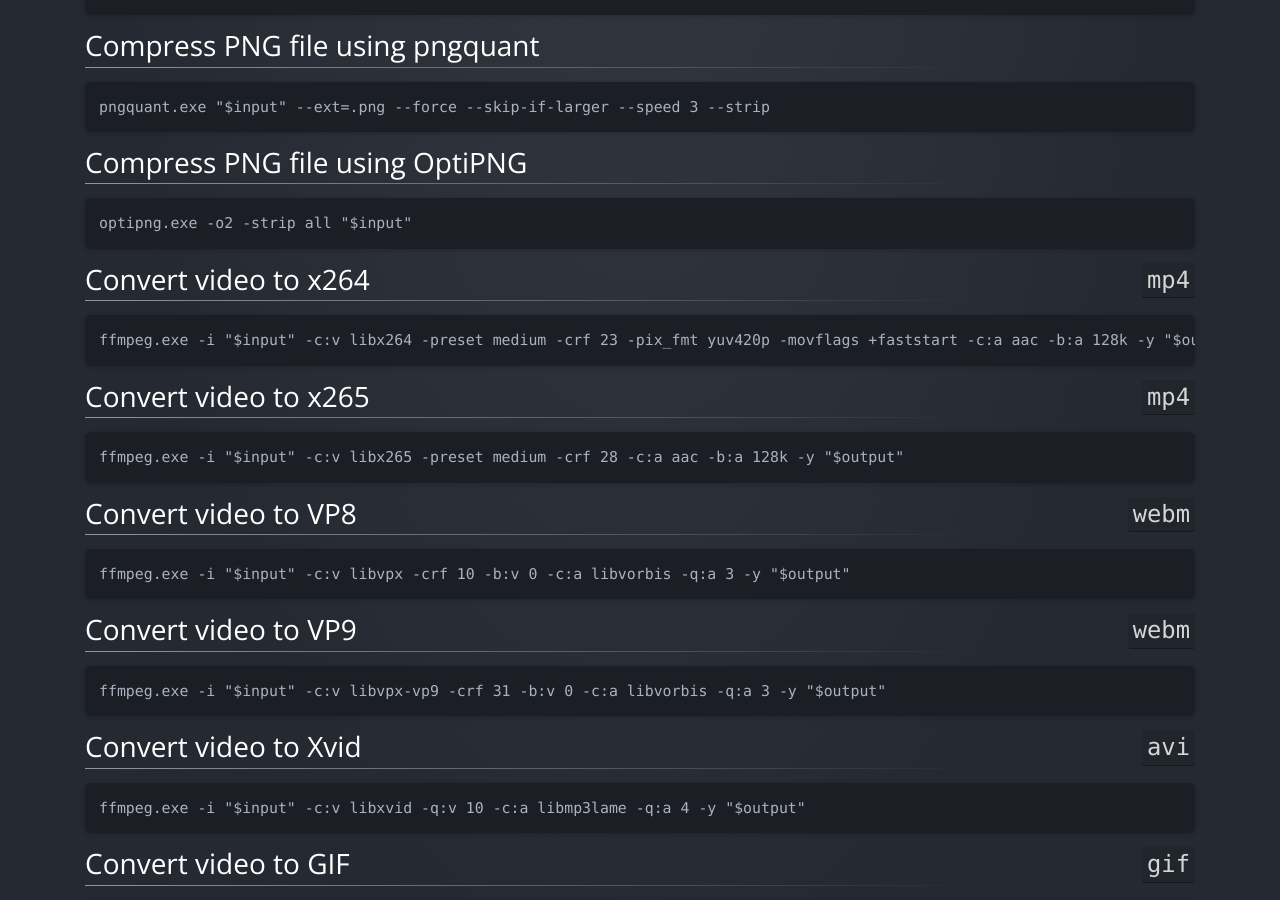
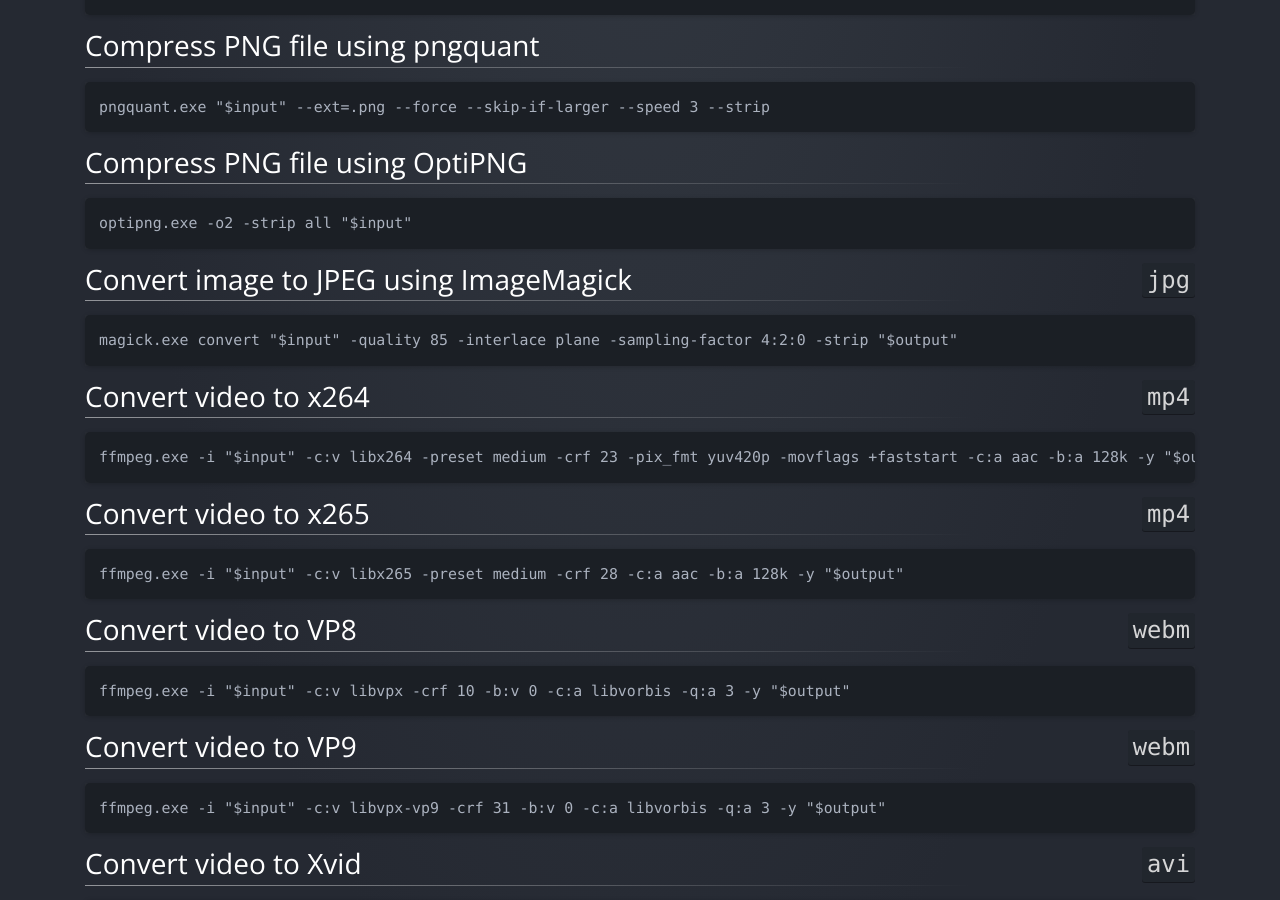
Before and after one commit to ShareX/sharex.github.io, a Jekyll site: the page built from actions/index.md, in a window 1280 px wide and 900 px high, scrolled down 369 px. Built offline with Jekyll 4.4.1, drawn with Linux system fonts in a browser that asks for light colours.

Commit message:
Added "Convert image to JPEG using ImageMagick"

```diff
--- a/_data/actions.yml
+++ b/_data/actions.yml
@@ -10,6 +10,11 @@
 - name: Compress PNG file using OptiPNG
   filename: optipng.exe
   arguments: -o2 -strip all "$input"
+
+- name: Convert image to JPEG using ImageMagick
+  filename: magick.exe
+  arguments: convert "$input" -quality 85 -interlace plane -sampling-factor 4:2:0 -strip "$output"
+  extension: jpg
 
 - name: Convert video to x264
   filename: ffmpeg.exe
```
